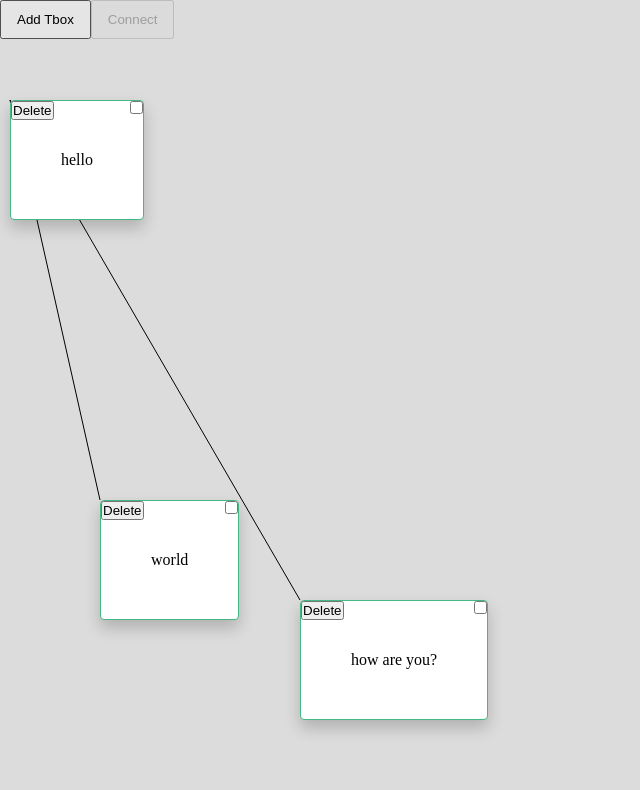
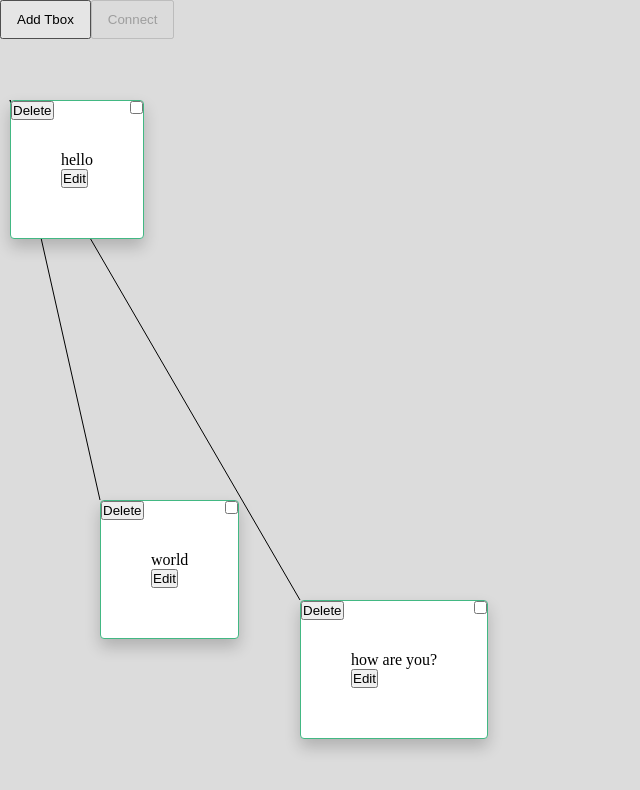
Before and after one commit to derikvanschaik/vue-mimi, a Vue app: page / in a window 1280 px wide. Shown: the top 790 px of the page, without its empty margins (0-640 px from the left). Built offline with nearby package versions, Linux system fonts and the light colour scheme.

Commit message:
implement changing textbox text

```diff
--- a/src/App.vue
+++ b/src/App.vue
@@ -11,6 +11,7 @@
         :updateTextbox="updateTextbox(i)"
         :deleteTextbox="deleteTextbox(i)"
         :selectTextbox="selectTextbox(i)"
+        :updateTextboxText="updateTextboxText(i)"
         :selected="t.selected"
         :text="t.text"
         :startX="t.x"
@@ -78,6 +79,11 @@ export default {
         updateTextbox(idx){
             return (x, y) =>{
                 this.textboxes[idx] = { ...this.textboxes[idx],x, y };
+            }
+        },
+        updateTextboxText(idx){
+            return (text) =>{
+                this.textboxes[idx] = {...this.textboxes[idx], text};
             }
         },
         clearCanvasAndDrawLines(){
--- a/src/components/DragText.vue
+++ b/src/components/DragText.vue
@@ -5,8 +5,13 @@
     @mousemove="handleDrag"
     @mousedown="handleDragStart"
     @mouseup="handleDragEnd">
-    {{ text }}
+    <p v-if="!isEditing">
+      {{ inputText }}
+    </p>
+    <textarea v-else v-model="inputText" rows="7" @input="handleInput"></textarea>
+
     <button @click="handleDelete" class="delete">Delete</button>
+    <button @click="toggleIsEditing">{{ isEditing? 'Done': 'Edit'}}</button>
     <input @click="handleSelect" type="checkbox" class="select" :checked="selected"/>
 
   </div>
@@ -21,6 +26,7 @@ export default {
     updateTextbox: Function,
     deleteTextbox: Function,
     selectTextbox: Function,
+    updateTextboxText: Function,
     selected: Boolean,
     text: String,
     startX: Number,
@@ -35,12 +41,16 @@ export default {
     return{
       x: this.startX,
       y: this.startY,
-      isDragging: false
+      isDragging: false,
+      isEditing: false,
+      inputText: this.text,
+
     }
   },
   methods: {
 
     handleDragStart(e){
+      if(this.isEditing) return;
       // set the current mouse position
       this.x = e.clientX;
       this.y = e.clientY;
@@ -86,6 +96,12 @@ export default {
       e.stopPropagation();
       // console.log(this.$refs.textbox.offsetLeft, this.$refs.textbox.offsetTop);
       this.selectTextbox();
+    },
+    toggleIsEditing(){
+      this.isEditing = !this.isEditing;
+      if(!this.isEditing){
+        this.updateTextboxText(this.inputText);
+      }
     }
   }
 }
```
